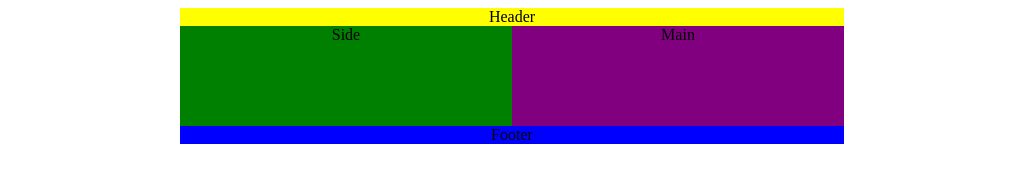
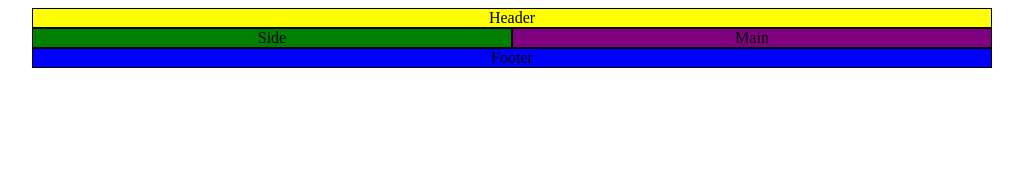
Before and after one commit to SKLC1/AppleSeeds, a plain HTML site: page exrecise 7.1/index.html in a window 1280 px wide. Shown: the whole page, without its empty margins (128-1151 px from the left). Drawn offline with Linux system fonts and the light colour scheme.

Commit message:
Add files via upload

```diff
--- a/exrecise 7.1/style.css
+++ b/exrecise 7.1/style.css
@@ -1,28 +1,33 @@
-
 #Header{
   background-color: yellow;
 }
 #Side{
   background-color: green;
+  float: left;
   width: 50%;
-  height: 100px;
-  float: left;
 }
 #Main{
   background-color: purple;
+  float: right;
   width: 50%;
-  height: 100px;
-  float: right;
-
 }
 #Footer{
   background-color: blue;
+  margin-top:20px ;
 }
 #wrapper{
   max-width: 960px;
-  margin: 0 300px;
+  margin: auto;
 }
 .box{
+  border-color: black;
+  border-width: 1px;
+  border-style: solid;
   text-align: center;
-
+  box-sizing: border-box;
 }
+*{
+  padding: 0;
+  margin:;0
+  box-sizing: border-box;
+}
```
Also changed, not shown: exrecise 7.1/index.html (line endings or trailing spaces).
